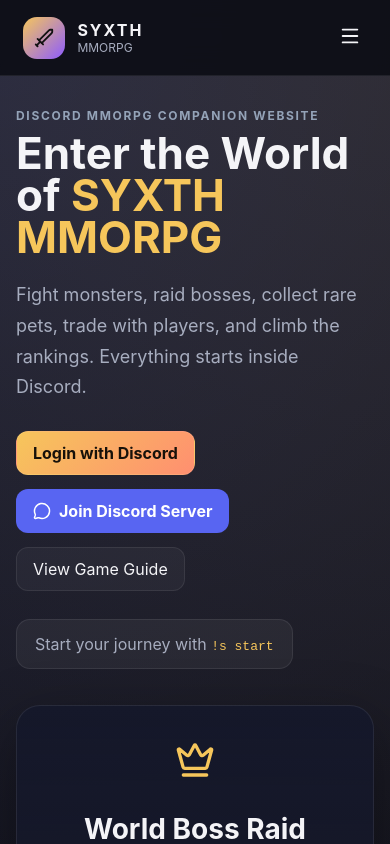
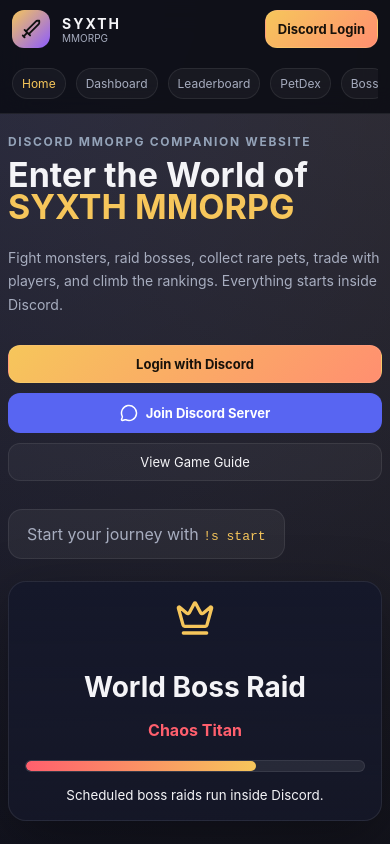
Before and after one commit to PJEnrique/syxthbot-web, a React (Vite) app in the folder client/: page / in a window 390 px wide. Shown: the top 844 px of the page. Built offline with nearby package versions, Linux system fonts and the light colour scheme; no server answers.

Commit message:
UI changes

```diff
--- a/client/src/App.css
+++ b/client/src/App.css
@@ -1,184 +1,2 @@
-.counter {
-  font-size: 16px;
-  padding: 5px 10px;
-  border-radius: 5px;
-  color: var(--accent);
-  background: var(--accent-bg);
-  border: 2px solid transparent;
-  transition: border-color 0.3s;
-  margin-bottom: 24px;
-
-  &:hover {
-    border-color: var(--accent-border);
-  }
-  &:focus-visible {
-    outline: 2px solid var(--accent);
-    outline-offset: 2px;
-  }
-}
-
-.hero {
-  position: relative;
-
-  .base,
-  .framework,
-  .vite {
-    inset-inline: 0;
-    margin: 0 auto;
-  }
-
-  .base {
-    width: 170px;
-    position: relative;
-    z-index: 0;
-  }
-
-  .framework,
-  .vite {
-    position: absolute;
-  }
-
-  .framework {
-    z-index: 1;
-    top: 34px;
-    height: 28px;
-    transform: perspective(2000px) rotateZ(300deg) rotateX(44deg) rotateY(39deg)
-      scale(1.4);
-  }
-
-  .vite {
-    z-index: 0;
-    top: 107px;
-    height: 26px;
-    width: auto;
-    transform: perspective(2000px) rotateZ(300deg) rotateX(40deg) rotateY(39deg)
-      scale(0.8);
-  }
-}
-
-#center {
-  display: flex;
-  flex-direction: column;
-  gap: 25px;
-  place-content: center;
-  place-items: center;
-  flex-grow: 1;
-
-  @media (max-width: 1024px) {
-    padding: 32px 20px 24px;
-    gap: 18px;
-  }
-}
-
-#next-steps {
-  display: flex;
-  border-top: 1px solid var(--border);
-  text-align: left;
-
-  & > div {
-    flex: 1 1 0;
-    padding: 32px;
-    @media (max-width: 1024px) {
-      padding: 24px 20px;
-    }
-  }
-
-  .icon {
-    margin-bottom: 16px;
-    width: 22px;
-    height: 22px;
-  }
-
-  @media (max-width: 1024px) {
-    flex-direction: column;
-    text-align: center;
-  }
-}
-
-#docs {
-  border-right: 1px solid var(--border);
-
-  @media (max-width: 1024px) {
-    border-right: none;
-    border-bottom: 1px solid var(--border);
-  }
-}
-
-#next-steps ul {
-  list-style: none;
-  padding: 0;
-  display: flex;
-  gap: 8px;
-  margin: 32px 0 0;
-
-  .logo {
-    height: 18px;
-  }
-
-  a {
-    color: var(--text-h);
-    font-size: 16px;
-    border-radius: 6px;
-    background: var(--social-bg);
-    display: flex;
-    padding: 6px 12px;
-    align-items: center;
-    gap: 8px;
-    text-decoration: none;
-    transition: box-shadow 0.3s;
-
-    &:hover {
-      box-shadow: var(--shadow);
-    }
-    .button-icon {
-      height: 18px;
-      width: 18px;
-    }
-  }
-
-  @media (max-width: 1024px) {
-    margin-top: 20px;
-    flex-wrap: wrap;
-    justify-content: center;
-
-    li {
-      flex: 1 1 calc(50% - 8px);
-    }
-
-    a {
-      width: 100%;
-      justify-content: center;
-      box-sizing: border-box;
-    }
-  }
-}
-
-#spacer {
-  height: 88px;
-  border-top: 1px solid var(--border);
-  @media (max-width: 1024px) {
-    height: 48px;
-  }
-}
-
-.ticks {
-  position: relative;
-  width: 100%;
-
-  &::before,
-  &::after {
-    content: '';
-    position: absolute;
-    top: -4.5px;
-    border: 5px solid transparent;
-  }
-
-  &::before {
-    left: 0;
-    border-left-color: var(--border);
-  }
-  &::after {
-    right: 0;
-    border-right-color: var(--border);
-  }
-}
+/* App.css intentionally kept minimal.
+   Main styling is in styles.css. */
--- a/client/src/index.css
+++ b/client/src/index.css
@@ -1,53 +1,12 @@
-:root {
-  --text: #6b6375;
-  --text-h: #08060d;
-  --bg: #fff;
-  --border: #e5e4e7;
-  --code-bg: #f4f3ec;
-  --accent: #aa3bff;
-  --accent-bg: rgba(170, 59, 255, 0.1);
-  --accent-border: rgba(170, 59, 255, 0.5);
-  --social-bg: rgba(244, 243, 236, 0.5);
-  --shadow:
-    rgba(0, 0, 0, 0.1) 0 10px 15px -3px, rgba(0, 0, 0, 0.05) 0 4px 6px -2px;
+/* Clean global base for SYXTH web app.
+   The old Vite template CSS made #root fixed-width and centered, which hurt mobile responsiveness. */
 
-  --sans: system-ui, 'Segoe UI', Roboto, sans-serif;
-  --heading: system-ui, 'Segoe UI', Roboto, sans-serif;
-  --mono: ui-monospace, Consolas, monospace;
-
-  font: 18px/145% var(--sans);
-  letter-spacing: 0.18px;
-  color-scheme: light dark;
-  color: var(--text);
-  background: var(--bg);
-  font-synthesis: none;
-  text-rendering: optimizeLegibility;
-  -webkit-font-smoothing: antialiased;
-  -moz-osx-font-smoothing: grayscale;
-
-  @media (max-width: 1024px) {
-    font-size: 16px;
-  }
-}
-
-@media (prefers-color-scheme: dark) {
-  :root {
-    --text: #9ca3af;
-    --text-h: #f3f4f6;
-    --bg: #16171d;
-    --border: #2e303a;
-    --code-bg: #1f2028;
-    --accent: #c084fc;
-    --accent-bg: rgba(192, 132, 252, 0.15);
-    --accent-border: rgba(192, 132, 252, 0.5);
-    --social-bg: rgba(47, 48, 58, 0.5);
-    --shadow:
-      rgba(0, 0, 0, 0.4) 0 10px 15px -3px, rgba(0, 0, 0, 0.25) 0 4px 6px -2px;
-  }
-
-  #social .button-icon {
-    filter: invert(1) brightness(2);
-  }
+html,
+body,
+#root {
+  width: 100%;
+  min-width: 0;
+  min-height: 100%;
 }
 
 body {
@@ -55,57 +14,5 @@ body {
 }
 
 #root {
-  width: 1126px;
-  max-width: 100%;
-  margin: 0 auto;
-  text-align: center;
-  border-inline: 1px solid var(--border);
-  min-height: 100svh;
-  display: flex;
-  flex-direction: column;
-  box-sizing: border-box;
+  min-height: 100vh;
 }
-
-h1,
-h2 {
-  font-family: var(--heading);
-  font-weight: 500;
-  color: var(--text-h);
-}
-
-h1 {
-  font-size: 56px;
-  letter-spacing: -1.68px;
-  margin: 32px 0;
-  @media (max-width: 1024px) {
-    font-size: 36px;
-    margin: 20px 0;
-  }
-}
-h2 {
-  font-size: 24px;
-  line-height: 118%;
-  letter-spacing: -0.24px;
-  margin: 0 0 8px;
-  @media (max-width: 1024px) {
-    font-size: 20px;
-  }
-}
-p {
-  margin: 0;
-}
-
-code,
-.counter {
-  font-family: var(--mono);
-  display: inline-flex;
-  border-radius: 4px;
-  color: var(--text-h);
-}
-
-code {
-  font-size: 15px;
-  line-height: 135%;
-  padding: 4px 8px;
-  background: var(--code-bg);
-}
--- a/client/src/styles.css
+++ b/client/src/styles.css
@@ -1657,3 +1657,401 @@ code {
     flex-direction: column;
   }
 }
+
+/* =========================================================
+   MOBILE RESPONSIVE OVERRIDES
+   Add this at the bottom so it overrides older desktop rules.
+   ========================================================= */
+
+* {
+  box-sizing: border-box;
+}
+
+html,
+body,
+#root {
+  width: 100%;
+  min-width: 0;
+  max-width: 100%;
+  overflow-x: hidden;
+}
+
+body {
+  min-width: 0;
+}
+
+#root {
+  margin: 0;
+  text-align: initial;
+  border: 0;
+}
+
+img,
+svg {
+  max-width: 100%;
+}
+
+button,
+a,
+input,
+select,
+textarea {
+  max-width: 100%;
+}
+
+.page {
+  width: min(1180px, calc(100% - 32px));
+  margin: 0 auto;
+  padding: 32px 0;
+}
+
+.navbar {
+  width: 100%;
+  max-width: 100%;
+  height: auto;
+  min-height: 76px;
+}
+
+.brand {
+  min-width: 0;
+}
+
+.brandIcon img {
+  width: 32px;
+  height: 32px;
+  object-fit: contain;
+  display: block;
+}
+
+.navLinks,
+.navAuth {
+  min-width: 0;
+}
+
+.hero,
+.dashboardGrid,
+.bossLayout,
+.grid-2,
+.featureGrid,
+.petGrid,
+.soonGrid,
+.stats-grid,
+.mini-stat-grid,
+.boss-grid,
+.schedule-grid,
+.wiki-grid,
+.form-grid,
+.equipmentGrid,
+.inventoryGrid,
+.equipment-grid {
+  min-width: 0;
+}
+
+.heroCard,
+.panel,
+.page-card,
+.featureCard,
+.petCard,
+.wiki-card,
+.boss-card,
+.pet-card,
+.stat-card {
+  min-width: 0;
+}
+
+.table-wrap,
+.admin-table-wrap {
+  width: 100%;
+  overflow-x: auto;
+}
+
+.table,
+.data-table,
+.admin-table {
+  min-width: 680px;
+}
+
+.sectionHeader h1,
+.hero h1,
+.dashboard-hero h1 {
+  overflow-wrap: anywhere;
+}
+
+.filter-head,
+.dashboardHeader,
+.dashboard-hero,
+.item-toolbar,
+.boss-head {
+  min-width: 0;
+}
+
+.search-box {
+  min-width: 0;
+}
+
+@media (max-width: 980px) {
+  .navbar {
+    padding: 12px 16px;
+    flex-wrap: wrap;
+    gap: 12px;
+  }
+
+  .brand {
+    flex: 1 1 auto;
+  }
+
+  .menuBtn {
+    display: none;
+  }
+
+  .navLinks {
+    order: 3;
+    width: 100%;
+    display: flex;
+    gap: 10px;
+    overflow-x: auto;
+    padding: 8px 0 4px;
+    }
+
+  .navLinks a {
+    flex: 0 0 auto;
+    white-space: nowrap;
+    padding: 8px 10px;
+    border-radius: 999px;
+    background: rgba(255, 255, 255, 0.04);
+    border: 1px solid var(--border);
+  }
+
+  .navAuth {
+    display: flex;
+    flex: 0 0 auto;
+  }
+
+  .loginBtn {
+    display: inline-flex;
+  }
+
+  .userBadge strong {
+    display: none;
+  }
+
+  .logoutBtn {
+    padding: 9px 11px;
+  }
+
+  .page {
+    width: min(100% - 24px, 1180px);
+    padding: 24px 0;
+  }
+
+  .hero {
+    min-height: 0;
+    gap: 22px;
+  }
+
+  .hero h1 {
+    font-size: clamp(36px, 12vw, 58px);
+  }
+
+  .heroText {
+    font-size: 16px;
+  }
+
+  .heroActions {
+    gap: 10px;
+  }
+
+  .dashboardHeader,
+  .dashboard-hero,
+  .filter-head,
+  .item-toolbar,
+  .boss-head,
+  .patch-hero {
+    align-items: stretch;
+    flex-direction: column;
+  }
+
+  .dashboardPower {
+    text-align: left;
+    width: 100%;
+  }
+
+  .grid-2,
+  .featureGrid,
+  .petGrid,
+  .dashboardGrid,
+  .bossLayout,
+  .soonGrid,
+  .stats-grid,
+  .mini-stat-grid,
+  .boss-grid,
+  .schedule-grid,
+  .wiki-grid,
+  .form-grid {
+    grid-template-columns: 1fr;
+  }
+
+  .equipmentGrid,
+  .inventoryGrid,
+  .equipment-grid {
+    grid-template-columns: repeat(2, minmax(0, 1fr));
+  }
+
+  .activePetBox,
+  .active-pet-card {
+    align-items: flex-start;
+    flex-direction: column;
+  }
+
+  .search-box,
+  .search-input {
+    width: 100%;
+  }
+
+  .primaryBtn,
+  .secondaryBtn,
+  .discordBtn,
+  .fullBtn,
+  .primary-btn,
+  .ghost-btn {
+    width: 100%;
+    justify-content: center;
+    text-align: center;
+  }
+
+  .pill-row,
+  .tab-row,
+  .heroActions,
+  .button-row,
+  .commandList {
+    flex-wrap: wrap;
+  }
+
+  .tab-btn {
+    flex: 1 1 auto;
+  }
+}
+
+@media (max-width: 640px) {
+  .page {
+    width: min(100% - 20px, 1180px);
+    padding: 20px 0;
+  }
+
+  .navbar {
+    padding: 10px 12px;
+  }
+
+  .brandIcon {
+    width: 38px;
+    height: 38px;
+    border-radius: 12px;
+  }
+
+  .brand strong {
+    font-size: 14px;
+  }
+
+  .brand span {
+    font-size: 10px;
+  }
+
+  .sectionHeader {
+    margin: 22px 0 16px;
+  }
+
+  .sectionHeader h1,
+  .sectionHeader h2 {
+    font-size: clamp(26px, 9vw, 34px);
+  }
+
+  .panel,
+  .heroCard,
+  .page-card,
+  .featureCard,
+  .petCard,
+  .wiki-card,
+  .boss-card,
+  .pet-card {
+    padding: 16px;
+    border-radius: 18px;
+  }
+
+  .stats-grid,
+  .mini-stat-grid,
+  .bossStats {
+    grid-template-columns: 1fr;
+  }
+
+  .equipmentGrid,
+  .inventoryGrid,
+  .equipment-grid {
+    grid-template-columns: 1fr;
+  }
+
+  .statRow {
+    align-items: flex-start;
+    flex-direction: column;
+    gap: 4px;
+  }
+
+  .progressTop,
+  .progress-head,
+  .owned-box,
+  .ranking-row {
+    align-items: flex-start;
+    flex-direction: column;
+  }
+
+  .table,
+  .data-table,
+  .admin-table {
+    min-width: 620px;
+    font-size: 13px;
+  }
+
+  .tableHeader,
+  .tableRow {
+    min-width: 560px;
+  }
+
+  .patch-card-head {
+    flex-direction: column;
+  }
+
+  .patch-version-badge {
+    min-width: 0;
+    text-align: left;
+  }
+}
+
+@media (max-width: 420px) {
+  .page {
+    width: min(100% - 16px, 1180px);
+  }
+
+  .hero h1 {
+    font-size: 34px;
+  }
+
+  .heroText,
+  .sectionHeader p,
+  .muted-text,
+  .muted {
+    font-size: 14px;
+  }
+
+  .navLinks a {
+    font-size: 12px;
+    padding: 7px 9px;
+  }
+
+  .loginBtn,
+  .primaryBtn,
+  .secondaryBtn,
+  .discordBtn,
+  .logoutBtn {
+    padding: 10px 12px;
+    font-size: 13px;
+  }
+}
```
